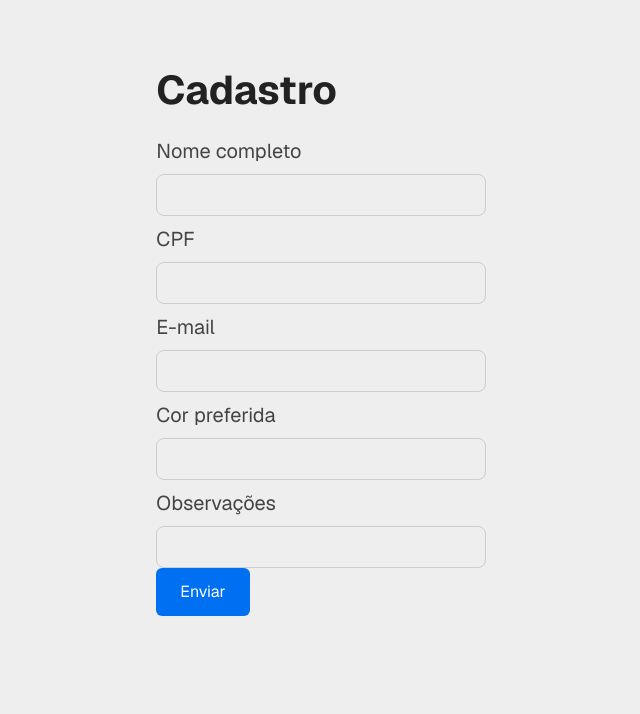
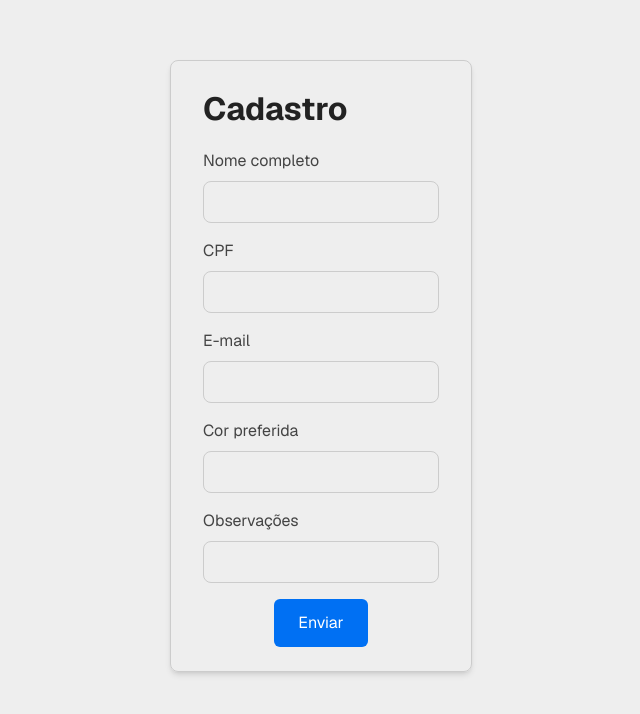
Before and after one commit to lipe-pepe/eteg-challenge, a Next.js app in the folder frontend/: page / in a window 1280 px wide. Shown: the part 104-818 px from the top of the page, without its empty margins (319-959 px from the left). Built offline with nearby package versions, Linux system fonts and the light colour scheme.

Commit message:
feat: :lipstick: adjusted spa style

```diff
--- a/frontend/src/app/globals.css
+++ b/frontend/src/app/globals.css
@@ -21,14 +21,14 @@ body {
 /* Títulos */
 h1 {
   font-weight: 700;
-  font-size: 2.5rem;
+  font-size: 2rem;
   margin-bottom: 1rem;
   color: #222;
 }
 
 h3 {
-  font-size: 1.25rem;
-  margin: 0.5rem 0;
+  font-size: 1rem;
+  margin: 1rem 0 0.5rem 0;
   color: #444;
 }
 
--- a/frontend/src/components/Form.tsx
+++ b/frontend/src/components/Form.tsx
@@ -56,9 +56,10 @@ export const Form = () => {
   };
 
   return (
-    <div>
+    <div className="border-[#ccc] border-1 px-8 py-6 rounded-lg shadow-black/10 shadow-md">
       <h1>Cadastro</h1>
       <form onSubmit={handleSubmit(onSubmit)}>
+        <div className="my-4">
           <h3>Nome completo</h3>
           <input {...register("name")} />
           {errors.name && (
@@ -90,7 +91,10 @@ export const Form = () => {
           {errors.notes && (
             <span className="input-error">{errors.notes.message}</span>
           )}
+        </div>
+        <div className="flex justify-center">
           <Button type="submit">Enviar</Button>
+        </div>
       </form>
       {modalOpen && (
         <Modal
--- a/frontend/src/components/Modal.tsx
+++ b/frontend/src/components/Modal.tsx
@@ -16,7 +16,7 @@ export const Modal = ({ type, message, onClose }: ModalProps) => {
       onClick={onClose}
     >
       <div
-        className={`rounded-xl p-6 shadow-xl mx-6 w-full relative max-w-md text-center border-2 ${borderColor} ${bgColor} ${textColor}`}
+        className={`rounded-xl p-6 shadow-xl w-full relative max-w-md text-center border-2 ${borderColor} ${bgColor} ${textColor}`}
         onClick={(e) => e.stopPropagation()}
       >
         <button
```
Lines whose indentation alone changed are shown as unchanged.
